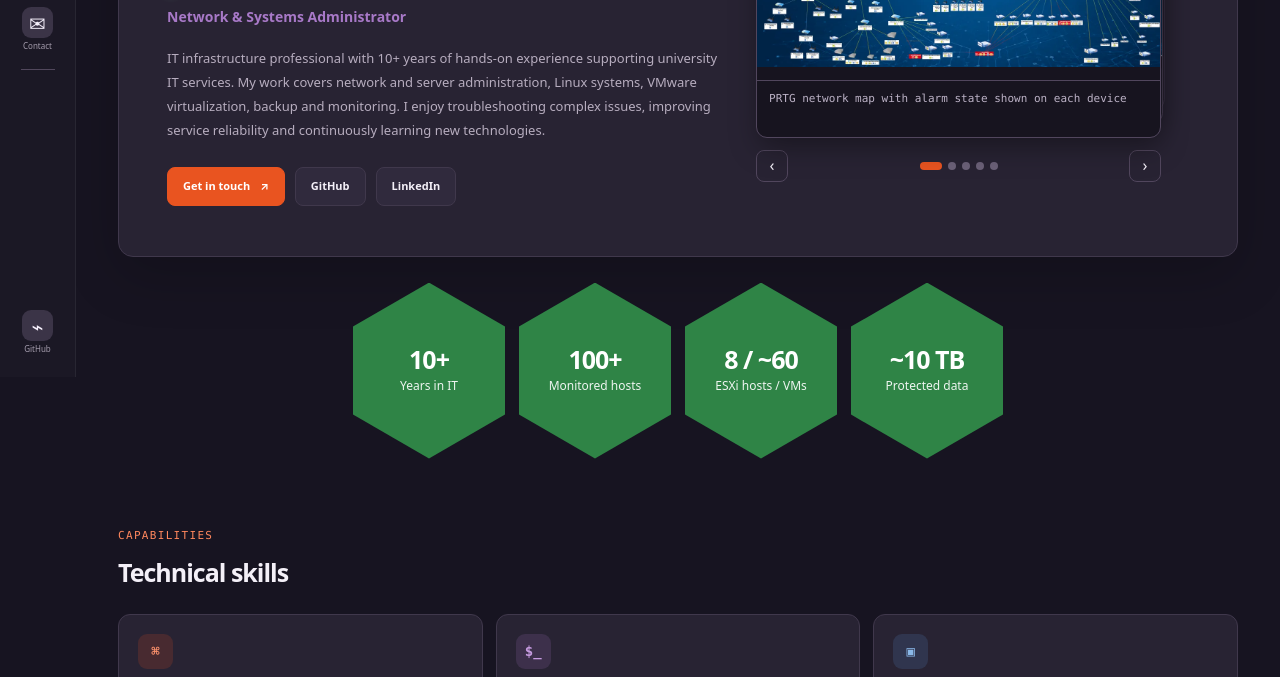
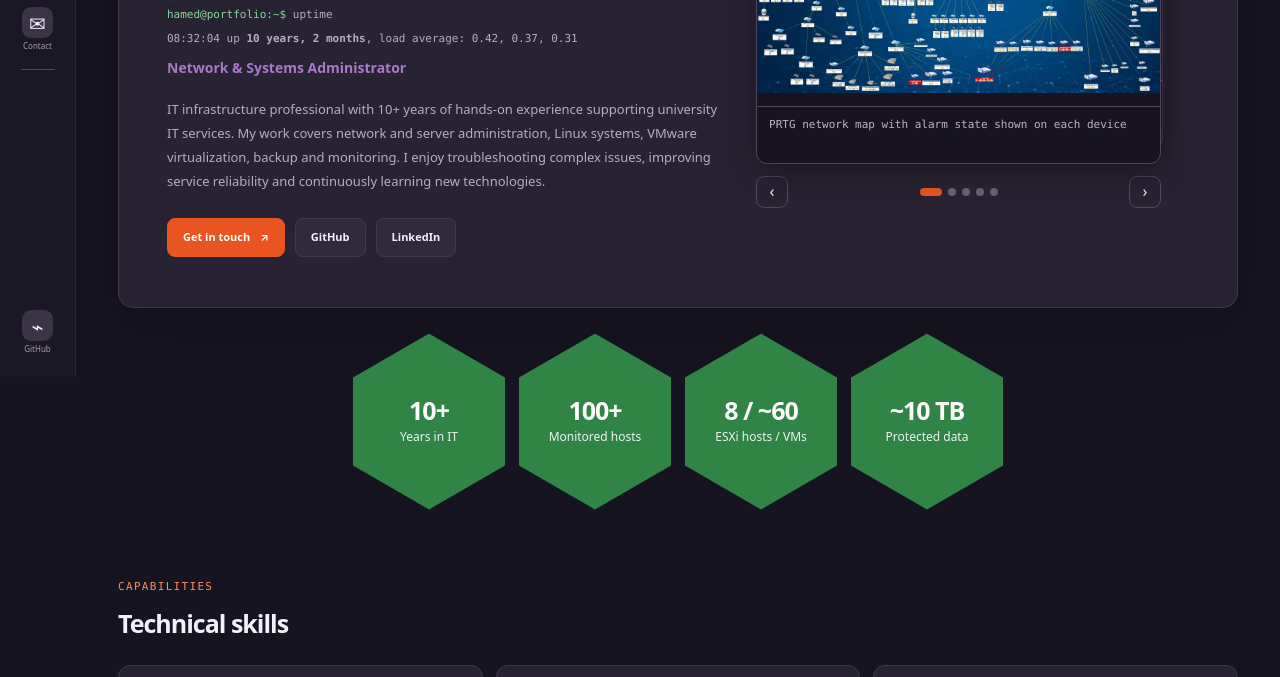
Before and after one commit to hamedelnino/SeyedHamedHosseini.github.io, a plain HTML site: page index.html in a window 1280 px wide. Shown: the part 423-1100 px from the top of the page. Drawn offline with Linux system fonts and the light colour scheme.

Commit message:
Update index.html

```diff
--- a/index.html
+++ b/index.html
@@ -60,7 +60,10 @@ try{if(!sessionStorage.getItem("booted")&&!matchMedia("(prefers-reduced-motion:
             <p class="terminal-line"><span class="prompt">Hamed@portfolio:~$</span> whoami</p>
       <h1 class="name" aria-label="Seyed Hamed Hosseini"><span class="name-main">Seyed Hamed</span><br><span class="name-accent">Hosseini</span><i class="name-cursor" aria-hidden="true"></i></h1>
       <span class="cable" aria-hidden="true"></span>
-      <p class="link-status" aria-hidden="true"><i class="ls-led"></i><span>eth0:</span> <b>link up</b> <span>·</span> <span>1000 Mb/s</span> <span>·</span> <span>full duplex</span> <span>ping: <b>ok</b></span></p>            <p class="role">Network & Systems Administrator</p>
+            <p class="link-status" aria-hidden="true"><i class="ls-led"></i><span>eth0:</span> <b>link up</b> <span>·</span> <span>1000 Mb/s</span> <span>·</span> <span>full duplex</span> <span>ping: <b>ok</b></span></p>
+            <p class="terminal-line uptime-cmd"><span class="prompt">hamed@portfolio:~$</span> uptime</p>
+            <p class="terminal-line uptime-out" id="uptime-out">up 10 years, 2 months</p>
+            <p class="role">Network & Systems Administrator</p>
             <p class="intro">IT infrastructure professional with 10+ years of hands-on experience supporting university IT services. My work covers network and server administration, Linux systems, VMware virtualization, backup and monitoring. I enjoy troubleshooting complex issues, improving service reliability and continuously learning new technologies.</p>
             <div class="hero-actions">
               <a class="button button-primary" href="#contact">Get in touch <span>↗</span></a>
@@ -177,5 +180,6 @@ try{if(!sessionStorage.getItem("booted")&&!matchMedia("(prefers-reduced-motion:
   <script src="script.js"></script>
   <script src="boot.js"></script>
   <script src="palette.js"></script>
+  <script src="uptime.js"></script>
 </body>
 </html>
```
